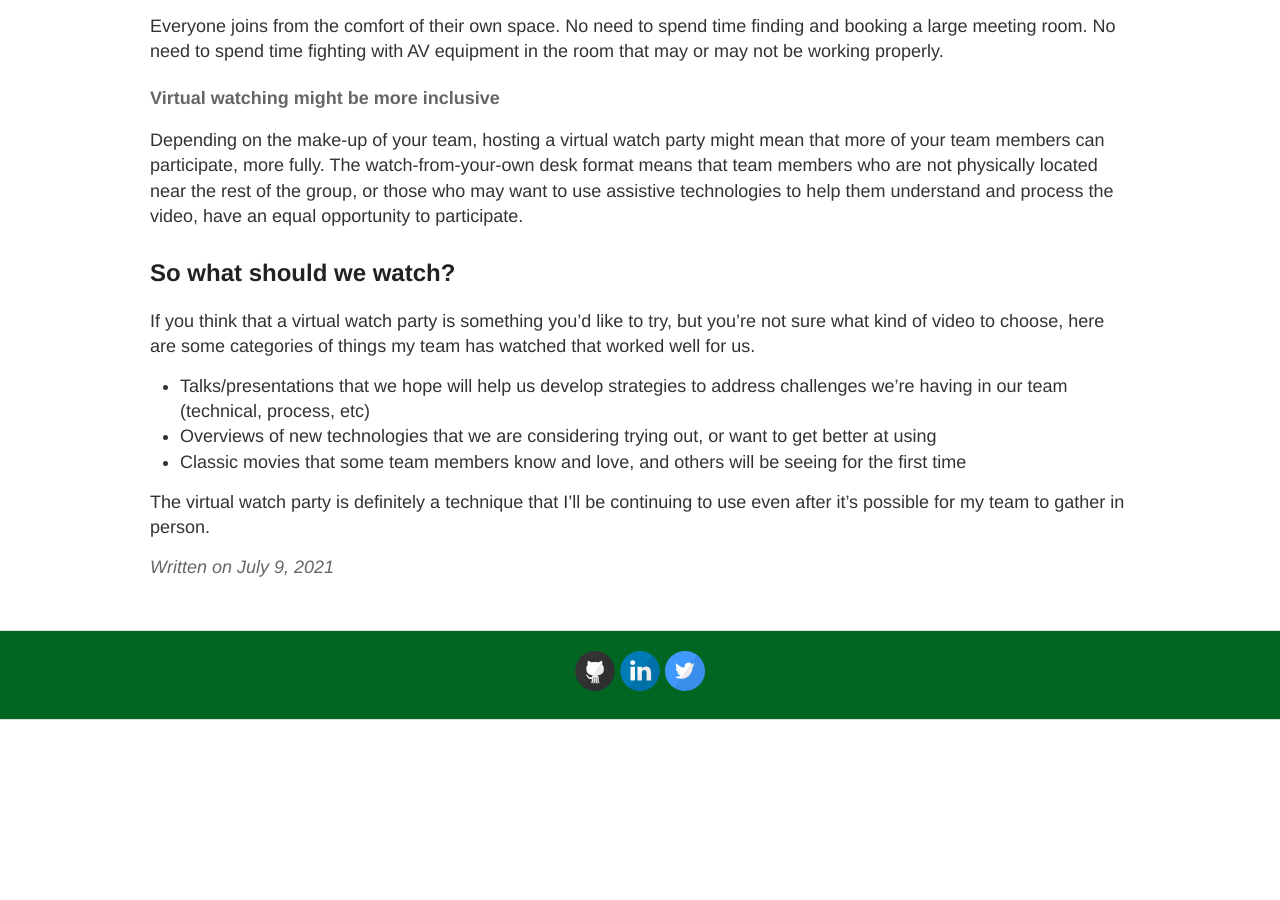
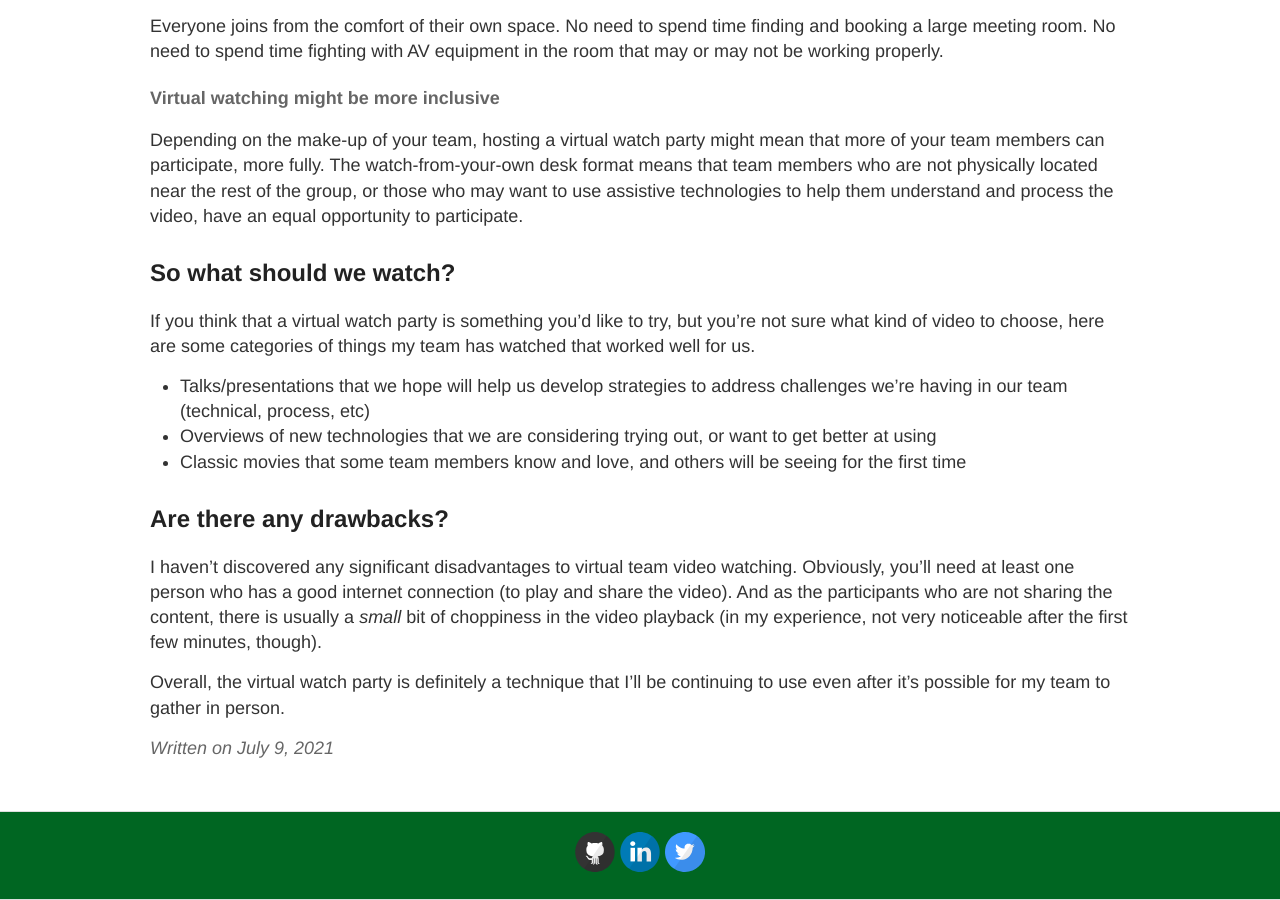
Before and after one commit to tinafletcher/tinafletcher.github.io, a Jekyll site: the page built from _posts/2021-7-9-Virtual-watch-parties.md, in a window 1280 px wide and 900 px high, scrolled down 1396 px. Built offline with Jekyll 4.4.1, drawn with Linux system fonts in a browser that asks for light colours; before the commit the page ends 2116 px from its top, so only the background shows below that.

Commit message:
Update 2021-7-9-Virtual-watch-parties.md

```diff
--- a/_posts/2021-7-9-Virtual-watch-parties.md
+++ b/_posts/2021-7-9-Virtual-watch-parties.md
@@ -46,4 +46,7 @@ If you think that a virtual watch party is something you'd like to try, but you'
 - Overviews of new technologies that we are considering trying out, or want to get better at using
 - Classic movies that some team members know and love, and others will be seeing for the first time
 
-The virtual watch party is definitely a technique that I'll be continuing to use even after it's possible for my team to gather in person.
+## Are there any drawbacks?
+I haven't discovered any significant disadvantages to virtual team video watching. Obviously, you'll need at least one person who has a good internet connection (to play and share the video). And as the participants who are not sharing the content, there is usually a *small* bit of choppiness in the video playback (in my experience, not very noticeable after the first few minutes, though).
+
+Overall, the virtual watch party is definitely a technique that I'll be continuing to use even after it's possible for my team to gather in person.
```
